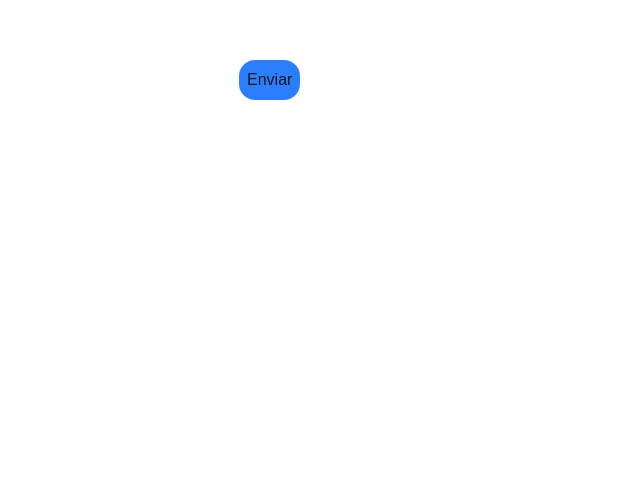
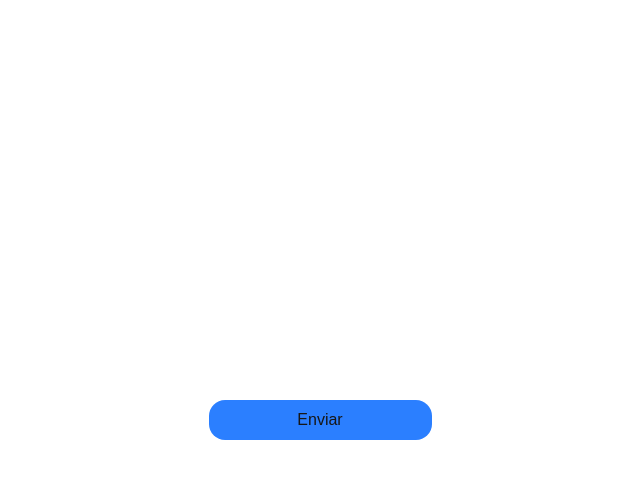
Before and after one commit to Regameroh87/ecommerce-frontend, a Next.js app: page / in a window 1280 px wide. Shown: the part 320-798 px from the top of the page, without its empty margins (320-960 px from the left). Built offline with nearby package versions, Linux system fonts and the light colour scheme.

Commit message:
actualizando la iu

```diff
--- a/src/app/page.tsx
+++ b/src/app/page.tsx
@@ -6,8 +6,7 @@ import { useState } from "react";
 export default function Home() {
   const [prompt, setPrompt] = useState("");
   type Message = { role: string; content: string };
-  const [partialMessage, setPartialMessage] = useState("");
-  const [messages, setMessages] = useState<Message[]>([]);
+  const [chat, setChat] = useState<Message[]>([]);
   const [isStreaming, setIsStreaming] = useState(false);
 
   function onChange(e: React.ChangeEvent<HTMLInputElement>) {
@@ -17,7 +16,11 @@ export default function Home() {
   async function handleSubmit(e: React.FormEvent<HTMLFormElement>) {
     e.preventDefault();
     console.log("prompt: ", prompt);
-    setMessages((prev) => [...prev, { role: "user", content: prompt }]);
+    setChat((prev) => [
+      ...prev,
+      { role: "user", content: prompt },
+      { role: "assistant", content: "" },
+    ]);
     setPrompt("");
 
     const response = await fetch("http://localhost:3000/api/chat", {
@@ -29,44 +32,49 @@ export default function Home() {
     });
 
     const reader = response.body?.getReader();
+    let assistantMsg = "";
 
-    if (reader) {
     while (true) {
-        const { done, value } = await reader.read();
-        if (done) break;
-        const text = new TextDecoder("utf-8").decode(value);
-        setPartialMessage((prev) => prev + text);
+      const { value, done } = await reader!.read();
+      if (done) {
+        setIsStreaming(false);
+        break;
+      }
       setIsStreaming(true);
-      }
-      setMessages((prev) => [
-        ...prev,
-        { role: "assistant", content: partialMessage },
-      ]);
-      console.log("");
-      setIsStreaming(false);
-      setPartialMessage("");
+      assistantMsg += new TextDecoder("utf-8").decode(value);
+      setChat((prev) => {
+        // Actualiza solo el último mensaje (el del assistant)
+        const updated = [...prev];
+        updated[updated.length - 1] = {
+          role: "assistant",
+          content: assistantMsg,
+        };
+        return updated;
+      });
     }
   }
+
   return (
-    <div className="flex flex-col p-80 justify-center min-h-screen">
-      <div className=" w-auto h-auto bg-amber-50 text-amber-300 gap-4 overflow-y-auto">
-        {messages.map((msg, i) => (
+    <div className="flex flex-col p-80 justify-center items-center min-h-screen">
+      <div className=" flex flex-col gap-4 max-w-lg">
+        {chat?.map((message, index) => (
           <div
-            key={i}
-            className={msg.role === "user" ? "text-right" : "text-left"}
+            key={index}
+            className={`  ${
+              message.role === "user"
+                ? " bg-green-200 self-end"
+                : "bg-white self-start"
+            } text-black p-2 m-2 rounded-2xl`}
           >
-            {msg.content}
+            {message.content}
           </div>
         ))}
-
-        {isStreaming && (
-          <div className="text-left text-gray-500 italic m-4">
-            {partialMessage}
+        {isStreaming && <div className="text-white">Escribiendo...</div>}
       </div>
-        )}
-      </div>
-      <div className="flex flex-col gap-4 m-4">
-        <form onSubmit={handleSubmit}>
+      <form
+        className="flex fixed bottom-6 flex-col gap-4 m-4"
+        onSubmit={handleSubmit}
+      >
         <input
           className=" bg-white p-2 text-black"
           type="text"
@@ -83,6 +91,5 @@ export default function Home() {
         </button>
       </form>
     </div>
-    </div>
   );
 }
```
Lines whose indentation alone changed are shown as unchanged.
